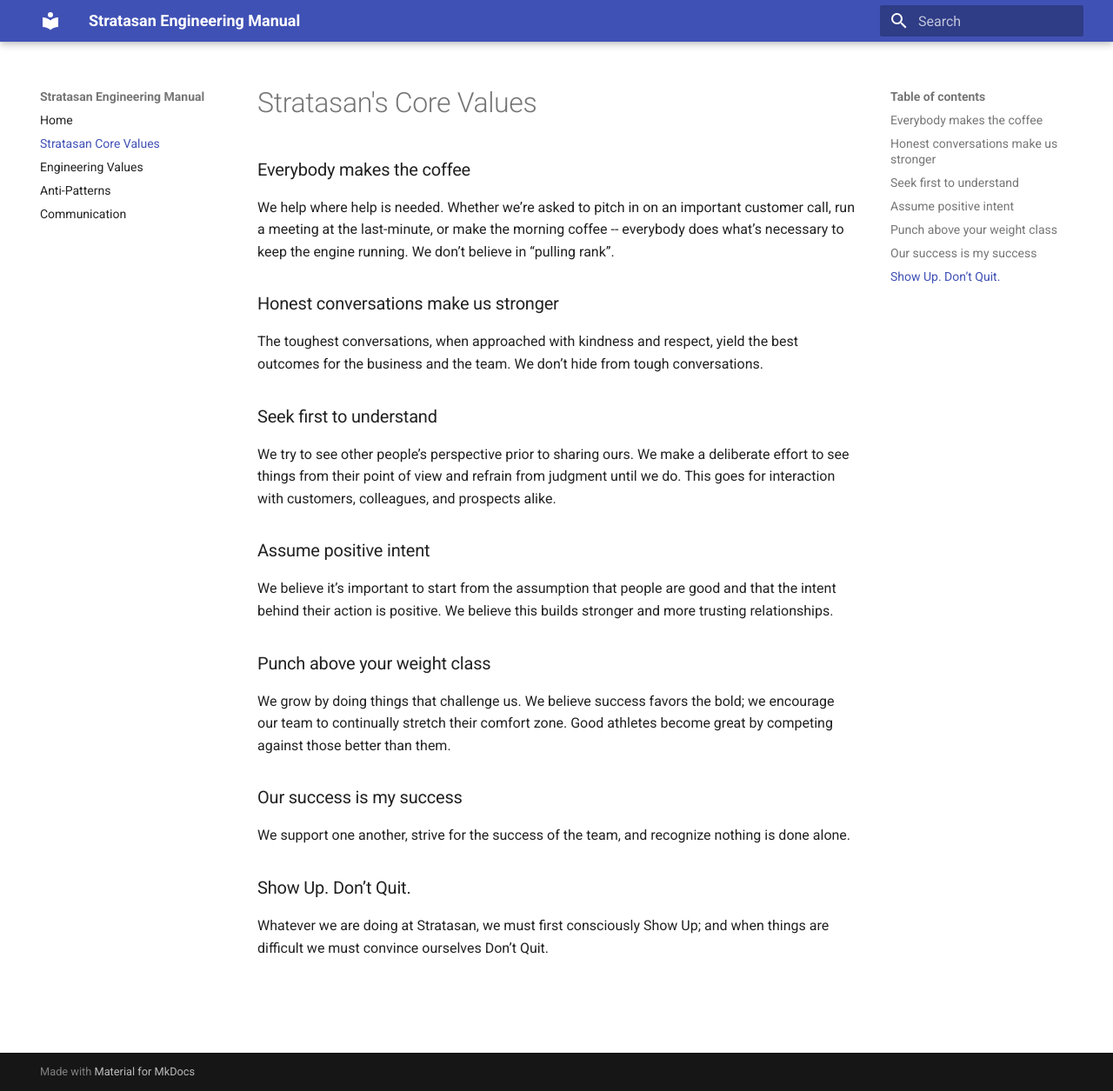
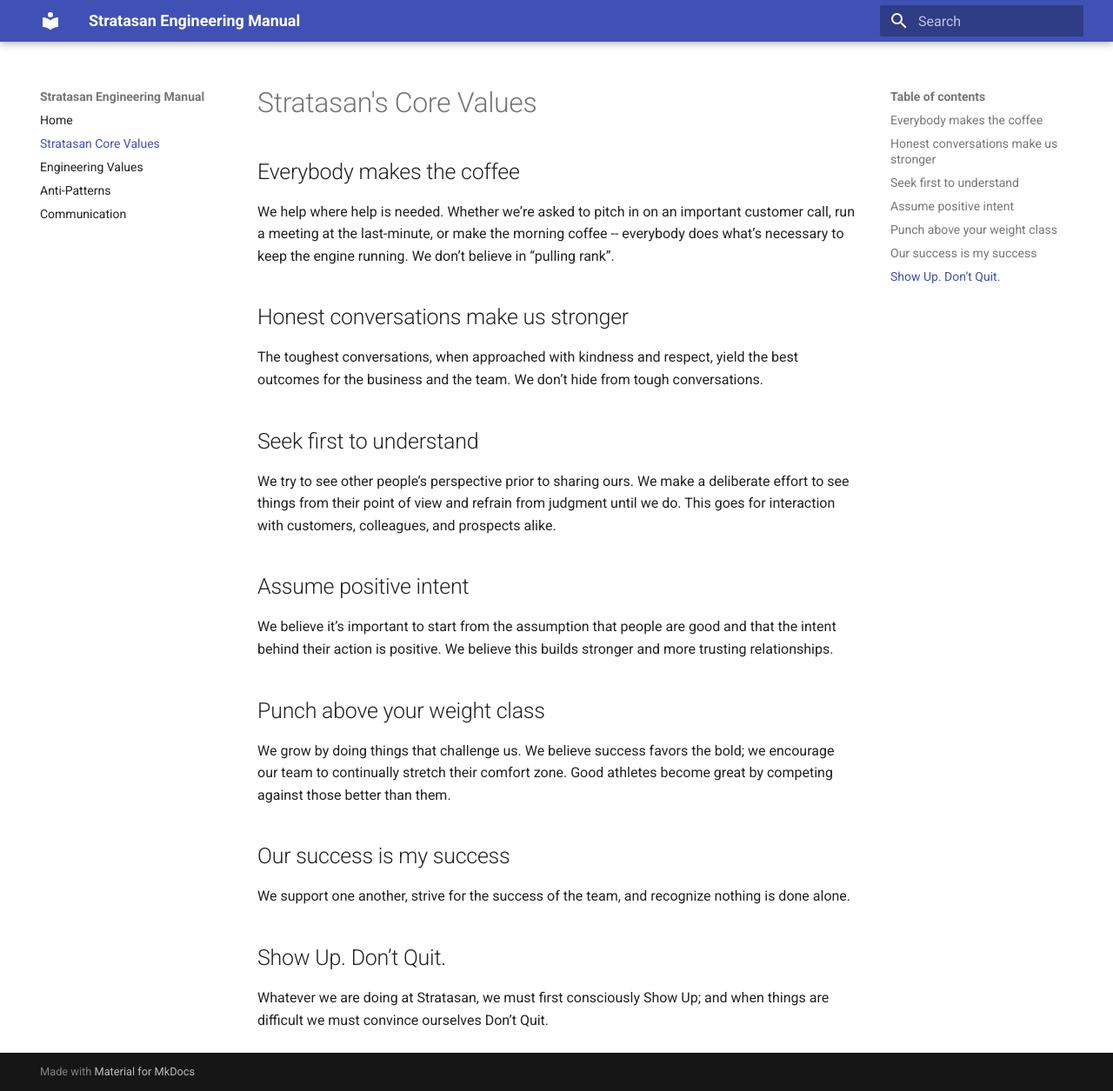
Before and after one commit to stratasan/engineering, an MkDocs documentation site: the page built from docs/core_values.md, in a window 1280 px wide and 1255 px high. Shown: the whole window at 87% size. Built offline with MkDocs 1.6.1 and Material for MkDocs 9.7.7, drawn with Linux system fonts in a browser that asks for light colours; old or Windows-style settings are respelled for this version of MkDocs.

```diff
--- a/docs/core_values.md
+++ b/docs/core_values.md
@@ -1,33 +1,33 @@
 
 # Stratasan's Core Values
 
-### Everybody makes the coffee
+## Everybody makes the coffee
 
 We help where help is needed. Whether we’re asked to pitch in on an important customer call, run a meeting at the last-minute, or make the morning coffee -- everybody does what’s necessary to keep the engine running.  We don’t believe in “pulling rank”.
 
-### Honest conversations make us stronger
+## Honest conversations make us stronger
 
 The toughest conversations, when approached with kindness and respect, yield the best outcomes for the business and the team. We don’t hide from tough conversations.
 
-### Seek first to understand
+## Seek first to understand
 
 We try to see other people’s perspective prior to sharing ours. We make a deliberate effort to see things from their point of view and refrain from judgment until we do. This goes for interaction with customers, colleagues, and prospects alike.
 
-### Assume positive intent
+## Assume positive intent
 
 We believe it’s important to start from the assumption that people are good and that the intent behind their action is positive. We believe this builds stronger and more trusting relationships.
 
 
-### Punch above your weight class
+## Punch above your weight class
 
 We grow by doing things that challenge us.  We believe success favors the bold; we encourage our team to continually stretch their comfort zone. Good athletes become great by competing against those better than them.
 
 
-### Our success is my success
+## Our success is my success
 
 We support one another, strive for the success of the team, and recognize nothing is done alone.
 
 
-### Show Up. Don’t Quit.
+## Show Up. Don’t Quit.
 
 Whatever we are doing at Stratasan, we must first consciously Show Up; and when things are difficult we must convince ourselves Don’t Quit.
```
Also changed, not shown: docs/how_we_communicate.md (+4 -3 lines).
